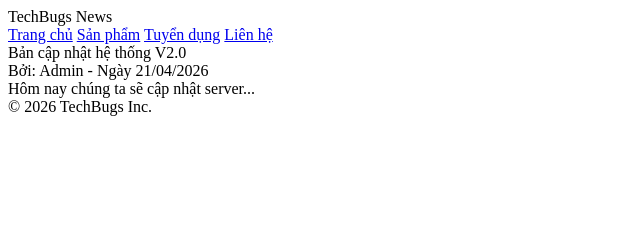
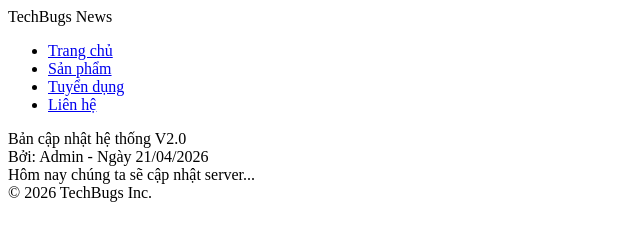
Before and after one commit to TruongThinh-codegym/th-chien-dich-tai-thiet-portal-techbugs, a plain HTML site: page index.html in a window 1280 px wide. Shown: the whole page, without its empty margins (0-640 px from the left). Drawn offline with Linux system fonts and the light colour scheme.

Commit message:
semantic

```diff
--- a/index.html
+++ b/index.html
@@ -2,18 +2,24 @@
     <header>
         <div class="logo">TechBugs News</div>
         <div class="menu">
-            <a href="#">Trang chủ</a>
-            <a href="#">Sản phẩm</a>
-            <a href="#">Tuyển dụng</a>
-            <a href="#">Liên hệ</a>
-    </div>
-
+            <nav>
+                <ul>
+            <li><a href="#">Trang chủ</li></a>
+            <li><a href="#">Sản phẩm</li></a>
+            <li><a href="#">Tuyển dụng</li></a>
+            <li><a href="#">Liên hệ</li></a>
+                </ul>
+            </nav>
+        </div>
+    </header>
     <main>
         <section>
             <div class="title">Bản cập nhật hệ thống V2.0</div>
             <div class="author">Bởi: Admin - Ngày 21/04/2026</div>
             <div class="text">Hôm nay chúng ta sẽ cập nhật server...</div>
-
+        </section>
+    </main>
     <footer>
         <div class="copyright">© 2026 TechBugs Inc.</div>
+    </footer>
 </div>
```
